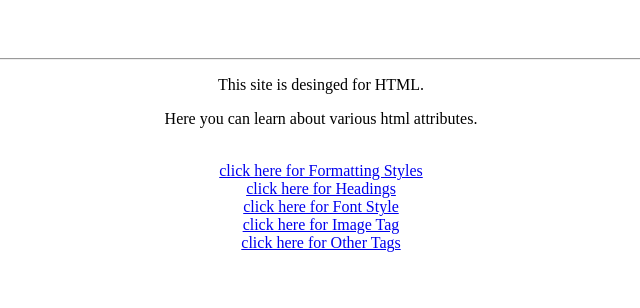
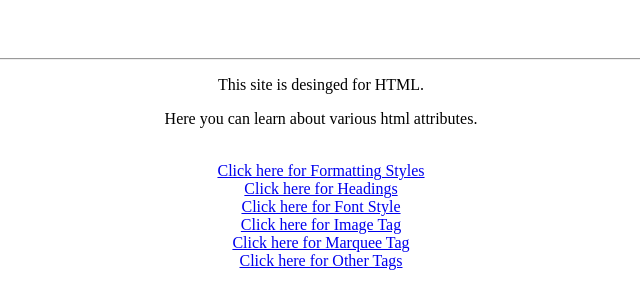
Before and after one commit to AKasCODE/Webtech, a plain HTML site: page As 1/index.html in a window 1280 px wide. Shown: the part 66-374 px from the top of the page, without its empty margins (319-959 px from the left). Drawn offline with Linux system fonts and the light colour scheme.

Commit message:
Update index.html

```diff
--- a/As 1/index.html
+++ b/As 1/index.html
@@ -11,11 +11,12 @@ HTML
 <center>
 <p>This site is desinged for HTML.</p>
 <p> Here you can learn about various html attributes.</p> <br>
-<a href="AA.html">click here for Formatting Styles</a> <br>
-<a href="AA2.html">click here for Headings</a> <br>
-<a href="AB.html">click here for Font Style</a> <br>
-<a href="AC.html">click here for Image Tag</a> <br>
-<a href="p.html">click here for Other Tags</a> <br>
+<a href="AA.html">Click here for Formatting Styles</a> <br>
+<a href="AA2.html">Click here for Headings</a> <br>
+<a href="AB.html">Click here for Font Style</a> <br>
+<a href="AC.html">Click here for Image Tag</a> <br>
+<a href="AD.html">Click here for Marquee Tag</a> <br>
+<a href="p.html">Click here for Other Tags</a> <br>
 </center>
 </body>
 </html>
```
